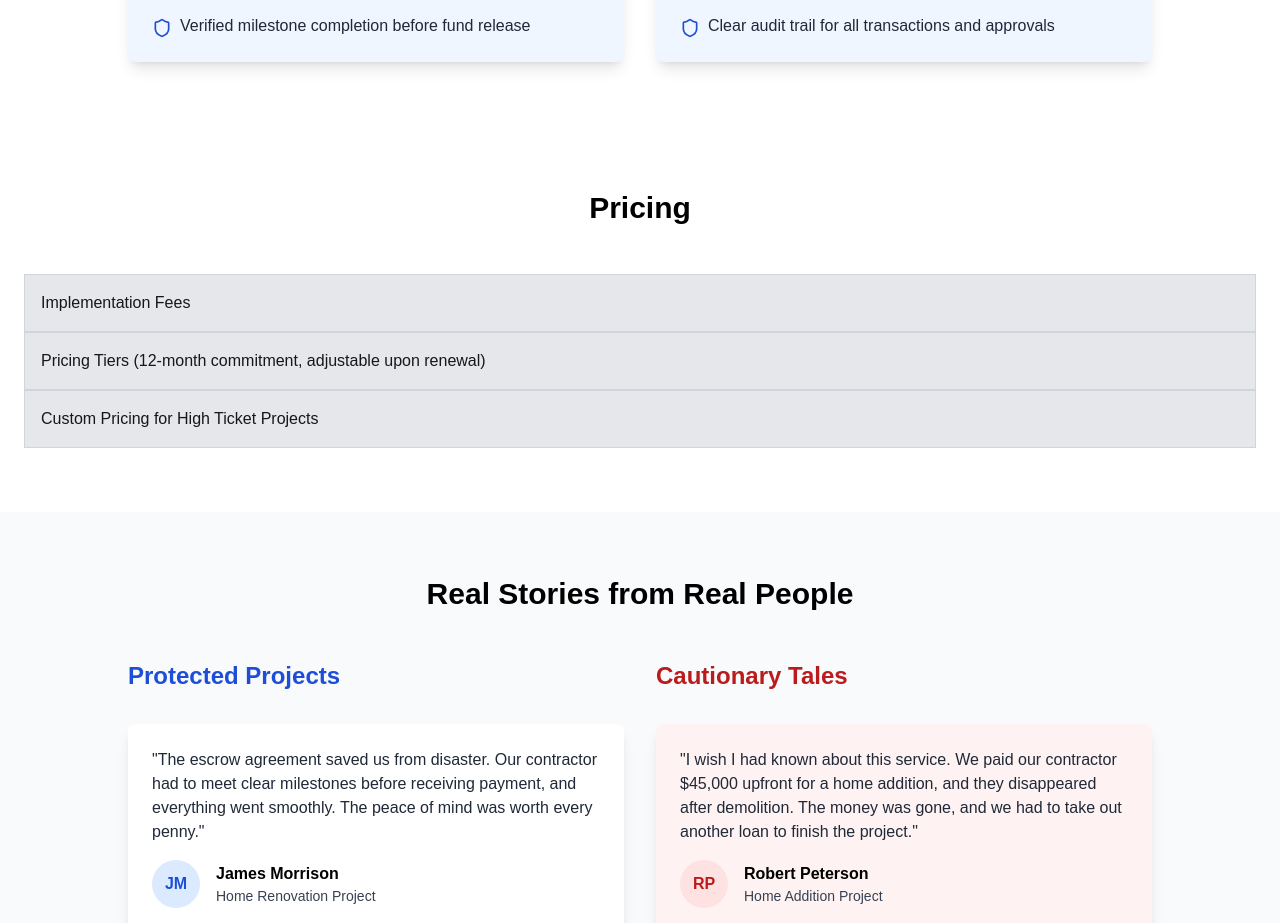
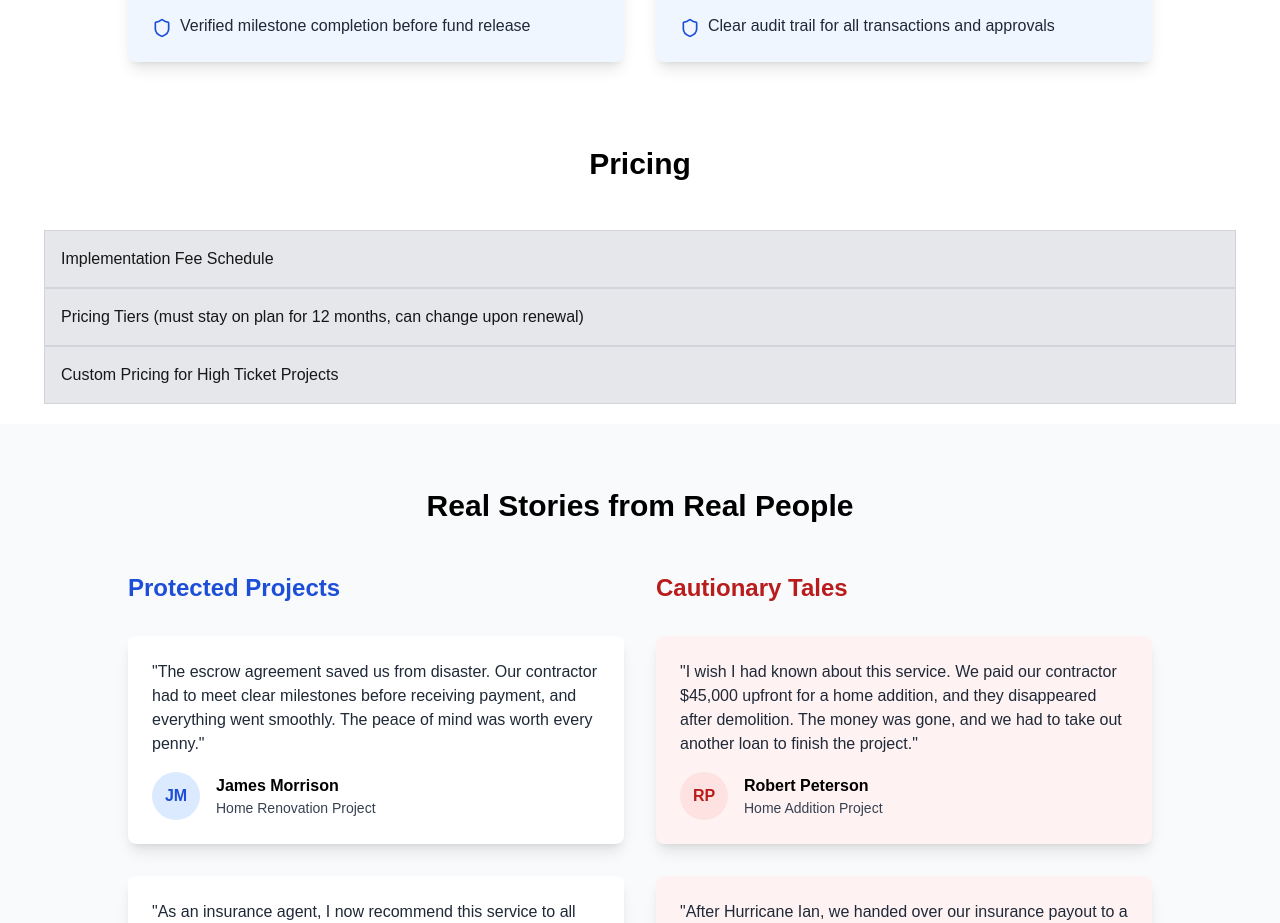
Before and after one commit to john-e-v/escrow-landing, a Next.js app: page / in a window 1280 px wide. Shown: the part 1190-2113 px from the top of the page. Built offline with nearby package versions, Linux system fonts and the light colour scheme.

Commit message:
Update page.tsx
pricing3

```diff
--- a/app/page.tsx
+++ b/app/page.tsx
@@ -1,3 +1,4 @@
+import styles from './PricingSection.module.css';
 'use client';
 
 import React, { useState, useEffect } from 'react';
@@ -34,7 +35,7 @@ const PricingAccordion: React.FC = () => {
 
   const pricingData = [
     {
-      title: 'Implementation Fees',
+      title: 'Implementation Fee Schedule',
       content: (
         <ul>
           <li>No integration, Manual Use: $500</li>
@@ -44,7 +45,7 @@ const PricingAccordion: React.FC = () => {
       ),
     },
     {
-      title: 'Pricing Tiers (12-month commitment, adjustable upon renewal)',
+      title: 'Pricing Tiers (must stay on plan for 12 months, can change upon renewal)',
       content: (
         <table>
           <thead>
@@ -61,12 +62,12 @@ const PricingAccordion: React.FC = () => {
             </tr>
           </thead>
           <tbody>
-            <tr><td>SMB</td><td>$0</td><td>3.00%</td><td>$3,600</td><td>$4,500</td><td>$15,000</td><td>$60,000</td><td>$90,000</td><td>$120,000</td></tr>
-            <tr><td>SMB</td><td>$499</td><td>2.49%</td><td>$3,487</td><td>$4,234</td><td>$12,949</td><td>$50,299</td><td>$75,199</td><td>$99,999</td></tr>
-            <tr><td>Mid Market</td><td>$1,499</td><td>1.79%</td><td>$3,647</td><td>$4,184</td><td>$10,449</td><td>$37,299</td><td>$55,199</td><td>$73,099</td></tr>
-            <tr><td>Enterprise - LowVol</td><td>$2,999</td><td>1.39%</td><td>$4,667</td><td>$5,084</td><td>$9,949</td><td>$30,799</td><td>$44,699</td><td>$58,599</td></tr>
-            <tr><td>Enterprise - MidVol</td><td>$7,499</td><td>1.26%</td><td>$9,011</td><td>$9,389</td><td>$13,799</td><td>$32,699</td><td>$45,299</td><td>$57,899</td></tr>
-            <tr><td>Enterprise - HighVol</td><td>$10,999</td><td>1.14%</td><td>$12,367</td><td>$12,709</td><td>$16,699</td><td>$33,799</td><td>$45,199</td><td>$56,599</td></tr>
+            <tr><td>SMB</td><td>$0</td><td>2.30%</td><td>$2,760</td><td>$3,450</td><td>$11,500</td><td>$46,000</td><td>$69,000</td><td>$92,000</td></tr>
+            <tr><td>SMB</td><td>$499</td><td>1.79%</td><td>$2,647</td><td>$2,684</td><td>$8,949</td><td>$35,799</td><td>$53,699</td><td>$71,599</td></tr>
+            <tr><td>Mid Market</td><td>$1,499</td><td>1.39%</td><td>$2,167</td><td>$2,084</td><td>$6,949</td><td>$27,799</td><td>$41,699</td><td>$55,599</td></tr>
+            <tr><td>Enterprise - LowVol</td><td>$2,999</td><td>1.26%</td><td>$2,011</td><td>$1,889</td><td>$6,299</td><td>$25,199</td><td>$37,799</td><td>$50,599</td></tr>
+            <tr><td>Enterprise - MidVol</td><td>$7,499</td><td>1.14%</td><td>$1,367</td><td>$1,709</td><td>$5,699</td><td>$22,799</td><td>$34,199</td><td>$45,599</td></tr>
+            <tr><td>Enterprise - HighVol</td><td>$10,999</td><td>0.98%</td><td>$1,167</td><td>$1,469</td><td>$4,899</td><td>$19,599</td><td>$29,399</td><td>$39,199</td></tr>
           </tbody>
         </table>
       ),
@@ -257,7 +258,7 @@ export default function Home() {
       </section>
 
       {/* Pricing Section */}
-      <section className="pricing-section py-16 bg-white">
+      <section className={`${styles['pricing-section']} py-16 bg-white`}>
         <div className="container mx-auto px-6">
           <h2 className="text-3xl font-bold text-center mb-12 text-black">Pricing</h2>
           <PricingAccordion />
```
